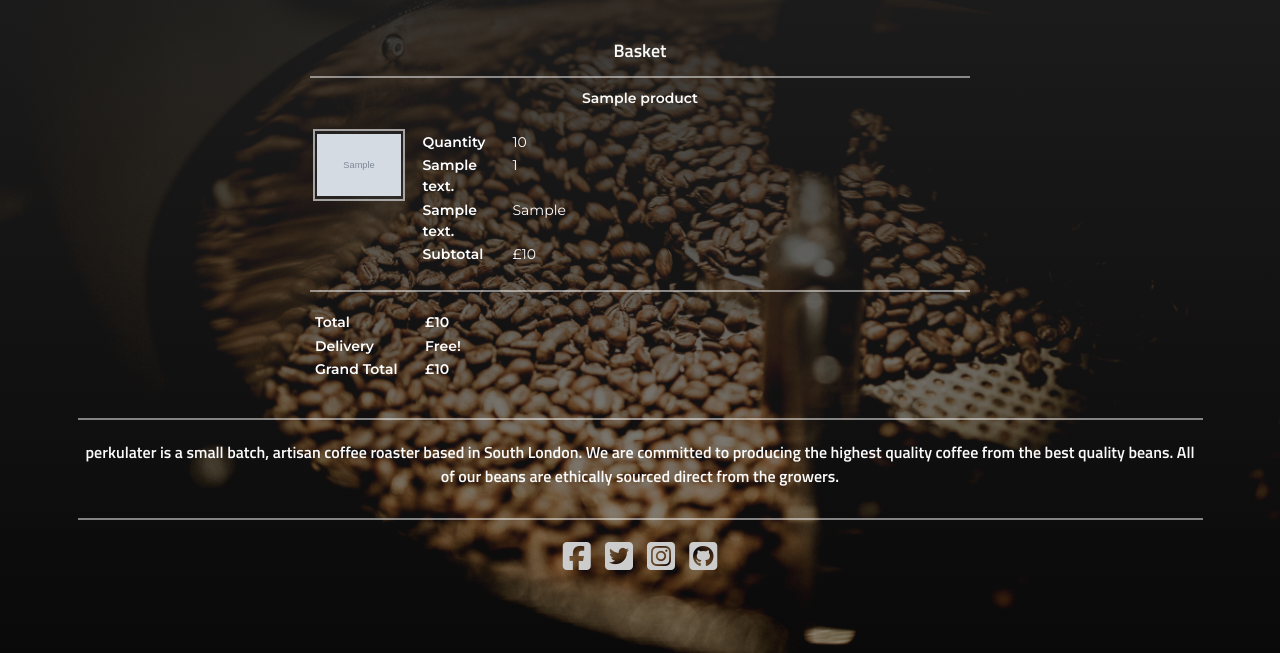
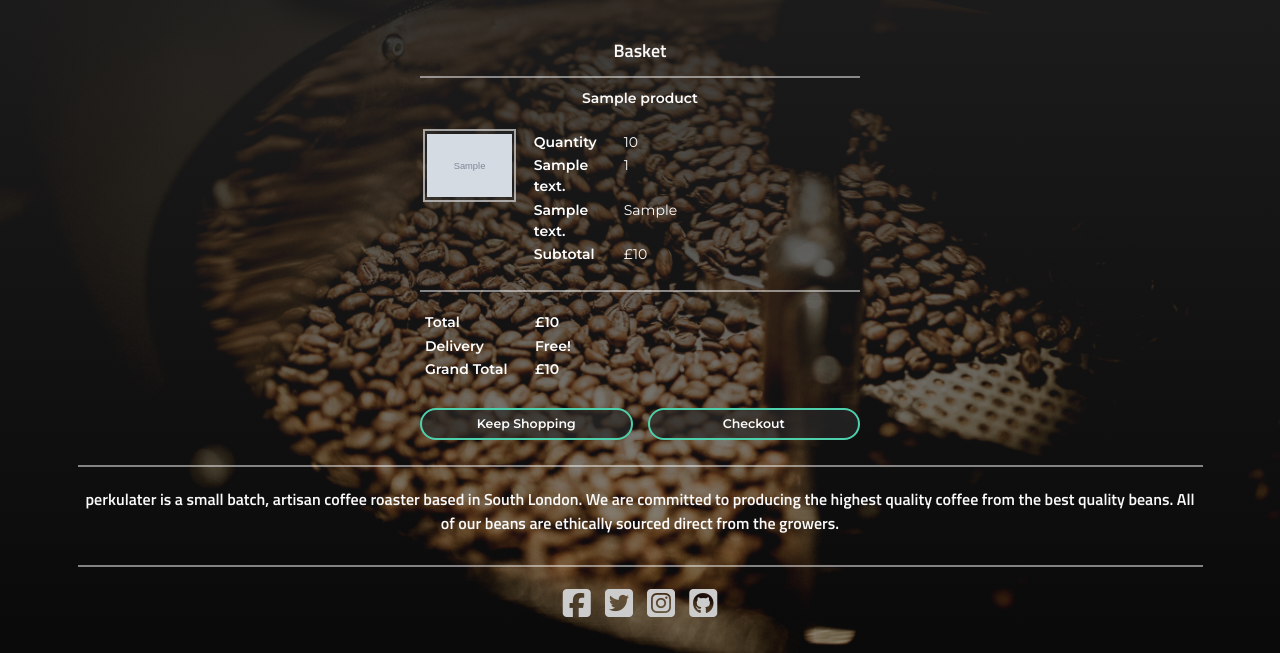
Before and after one commit to richardhenyash/perkulater, a Django app: template basket/templates/basket/basket.html in a window 1280 px wide. Shown: the part 147-800 px from the top of the page. Run offline with Django 3.2, Linux system fonts and the light colour scheme; the template is opened without the code that fills it: most values are stand-ins (such as "Sample title", 1, 10 or a date in 2020); grey boxes marked "Sample" are stand-in pictures; some libraries are stand-ins or nearby versions.

Commit message:
add minimum delivery amount to Offer model, update basket styling

```diff
--- a/basket/contexts.py
+++ b/basket/contexts.py
@@ -34,9 +34,14 @@ def basket_contents(request):
     offer = get_object_or_404(Offer, description="Delivery")
     free_delivery_amount = offer.get_free_delivery_amount()
     delivery_percentage = offer.get_delivery_percentage()
+    delivery_minimum = offer.get_delivery_minimum()
 
     if total < free_delivery_amount:
         delivery = total * (Decimal(delivery_percentage / 100))
+        if delivery < delivery_minimum:
+            delivery = delivery_minimum
+        else:
+            delivery = round(delivery, 2)
         free_delivery_delta = free_delivery_amount - total
     else:
         delivery = 0
@@ -49,7 +54,6 @@ def basket_contents(request):
         'total': total,
         'delivery': delivery,
         'free_delivery_amount': free_delivery_amount,
-        'delivery_percentage': delivery_percentage,
         'free_delivery_delta': free_delivery_delta,
         'grand_total': grand_total,
     }
--- a/basket/templates/basket/basket.html
+++ b/basket/templates/basket/basket.html
@@ -12,7 +12,7 @@
 {% endblock %}
 
 {% block content %}
-<section id="basket-contents" class="container-sm container-custom pt-2">
+<section id="basket-contents" class="container-sm container-custom-sm pt-2">
     <div class="row py-4">
         <div class="col-12 pt-4 px-5">
             <div class="row">
@@ -27,7 +27,7 @@
                 {% for basket_item in basket_items %}
                     <div class="row">
                         <p class="product-detail-title-text text-center pt-0">{{ basket_item.product.name }}</p>
-                        <div class="col-4 col-md-2 p-3">
+                        <div class="col-4 col-md-3 p-3">
                             <div class="product-container">
                                 <div class="image-container">
                                     <a href="{% url 'product_detail' basket_item.product_id %}">
@@ -36,7 +36,7 @@
                                 </div>
                             </div>
                         </div>
-                        <div class="col-8 col-md-10 p-1">
+                        <div class="col-8 col-md-9 p-1">
                             <table class="table table-dark table-borderless">
                                 <tr>
                                     <td class="product-detail-title-text basket-table-title px-2 pt-3 pb-1">Quantity</td>
@@ -64,7 +64,7 @@
                     </div>
                     {% endfor %}
                     <div class="row">
-                        <div class="col-12 col-md-6">
+                        <div class="col-12">
                             <table class="table table-dark table-borderless">
                                 <tr>
                                     <td class="product-detail-title-text total-table-title px-2 pt-3 pb-1">Total</td>
@@ -84,7 +84,7 @@
                                 </tr>
                             </table>
                             {% if delivery > 0 %}
-                                <p class="product-detail-title-text">Spend another <span>{{ free_delivery_delta }}</span> to qualify for free UK delivery!</p>
+                                <p class="product-detail-title-text px-2 pt-0 pb-1">Spend another <span>£{{ free_delivery_delta }}</span> to qualify for free UK delivery!</p>
                             {% endif %}
                         </div>
                     </div>
@@ -92,17 +92,38 @@
                     <div class="row">
                         <div class="col-12">
                             <p class="product-text-lg text-left pt-2">Your basket is currrently empty</p>
-                            <p>Free delivery on orders over £{{ free_delivery_amount }}</p>
-                            <p>Delivery Percentage: {{ delivery_percentage }}</p>
-                            <div class="text-center pt-4">
-                                <a href="{% url 'products' %}"
-                                    class="btn btn-outline-light btn-lg btn-outline-green rounded-pill px-2 w-50">
-                                    Keep Shopping
-                                </a>
-                            </div>
                         </div>
                     </div>
                 {% endif %}
+                <div class="row">
+                    {% if basket_items %}
+                    <div class="col-6">
+                        <div class="text-center pt-4">
+                            <a href="{% url 'products' %}"
+                                class="btn btn-outline-light btn-lg btn-outline-green rounded-pill px-2 w-100">
+                                Keep Shopping
+                            </a>
+                        </div>
+                    </div>
+                    <div class="col-6">
+                        <div class="text-center pt-4">
+                            <a href="{% url 'products' %}"
+                                class="btn btn-outline-light btn-lg btn-outline-green rounded-pill px-2 w-100">
+                                Checkout
+                            </a>
+                        </div>
+                    </div>
+                    {% else %}
+                    <div class="col-12">
+                        <div class="text-center pt-4">
+                            <a href="{% url 'products' %}"
+                                class="btn btn-outline-light btn-lg btn-outline-green rounded-pill px-2 w-50">
+                                Keep Shopping
+                            </a>
+                        </div>
+                    </div>
+                    {% endif %}
+                </div>
             </div>
         </div>
     </div>
--- a/products/models.py
+++ b/products/models.py
@@ -156,6 +156,8 @@ class Offer(models.Model):
         max_digits=4, decimal_places=2, null=True, blank=True)
     free_delivery_amount = models.DecimalField(
         max_digits=4, decimal_places=2, null=True, blank=True)
+    delivery_minimum = models.DecimalField(
+        max_digits=4, decimal_places=2, null=True, blank=True)
     delivery_percentage = models.DecimalField(
         max_digits=4, decimal_places=2, null=True, blank=True)
 
@@ -167,3 +169,6 @@ class Offer(models.Model):
 
     def get_delivery_percentage(self):
         return (self.delivery_percentage)
+
+    def get_delivery_minimum(self):
+        return (self.delivery_minimum)
--- a/static/css/base.css
+++ b/static/css/base.css
@@ -280,10 +280,14 @@ body {
 }
 
 /*-- Media Queries --*/
-/*-- Custom Container--*/
+
+/*-- Custom Containers--*/
 @media (min-width: 768px) {
     .container-custom {
         width: 720px;
+    }
+    .container-custom-sm {
+        width: 500px;
     }
 }
 
```
Also changed, not shown: products/migrations/0025_offer_delivery_minimum.py (added).
